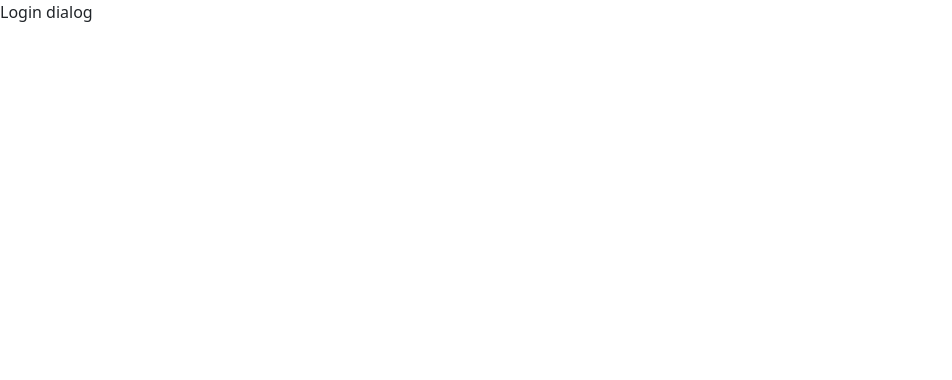
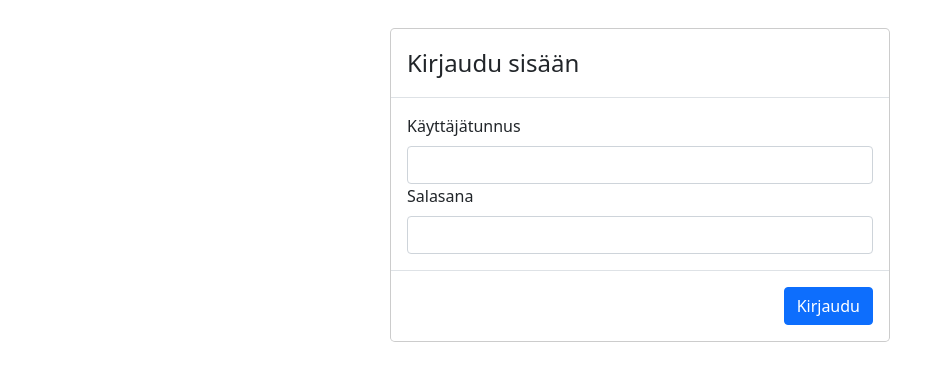
Before and after one commit to Anna44856/react-todo, a React (Create React App) app in the folder todoappi/: page / in a window 1280 px wide. Shown: the top 380 px of the page, without its empty margins (0-952 px from the left). Built offline with nearby package versions, Linux system fonts and the light colour scheme.

Commit message:
Lisää kirjautuminen

```diff
--- a/todoappi/src/App.js
+++ b/todoappi/src/App.js
@@ -7,6 +7,7 @@ import './App.css';
 
 import * as api from './api';
 import TodoLista from './TodoLista';
+import Kirjautumisdialogi from './Kirjautumisdialogi';
 
 export default class App extends React.Component {
   state = {
@@ -15,8 +16,7 @@ export default class App extends React.Component {
     kirjauduttu: false
   }
 
-  componentDidMount() {
-    if (this.state.kirjauduttu) {
+  lataaTehtavat() {
     api.haeTehtavat()
         .then((res) => {
             const iteemit = res.data;
@@ -25,7 +25,6 @@ export default class App extends React.Component {
         .catch((error) => {
             this.setState({virheViesti: error.message});
         });
-    }
   }
 
   render() {
@@ -39,12 +38,19 @@ export default class App extends React.Component {
 
     if (!this.state.kirjauduttu) {
       return (
-          <div>Login dialog</div>
+        <Kirjautumisdialogi kirjaudu={
+          (kayttaja, salasana) => {
+              const onnistuiko = api.kirjaudu(kayttaja, salasana);
+              this.setState({kirjauduttu: onnistuiko});
+              if (onnistuiko) {
+                  this.lataaTehtavat();
+              }
+          }
+        }/>
       );
     }
 
     const data = this.state.iteemit;
-    console.log(data);
     return (
       <Container>
         <TodoLista
--- /dev/null
+++ b/todoappi/src/Kirjautumisdialogi.js
@@ -0,0 +1,37 @@
+import Button from 'react-bootstrap/Button';
+import Form from 'react-bootstrap/Form';
+import Modal from 'react-bootstrap/Modal';
+
+
+export default function Kirjautumisdialogi(props) {
+    function handleSubmit(event) {
+        event.preventDefault();
+        const {tunnus, passu} = document.forms[0];
+        props.kirjaudu(tunnus.value, passu.value);
+    }
+
+    return (
+        <Form onSubmit={handleSubmit}>
+            <Modal.Dialog>
+                <Modal.Header>
+                    <Modal.Title>Kirjaudu sisään</Modal.Title>
+                </Modal.Header>
+                <Modal.Body>
+                    <Form.Group>
+                        <Form.Label>Käyttäjätunnus</Form.Label>
+                        <Form.Control name="tunnus"/>
+                    </Form.Group>
+                    <Form.Group>
+                        <Form.Label>Salasana</Form.Label>
+                        <Form.Control type="password" name="passu"/>
+                    </Form.Group>
+                </Modal.Body>
+                <Modal.Footer>
+                    <Button variant="primary" type="submit">
+                        Kirjaudu
+                    </Button>
+                </Modal.Footer>
+            </Modal.Dialog>
+        </Form>
+    );
+}
```
Lines whose indentation alone changed are shown as unchanged.
